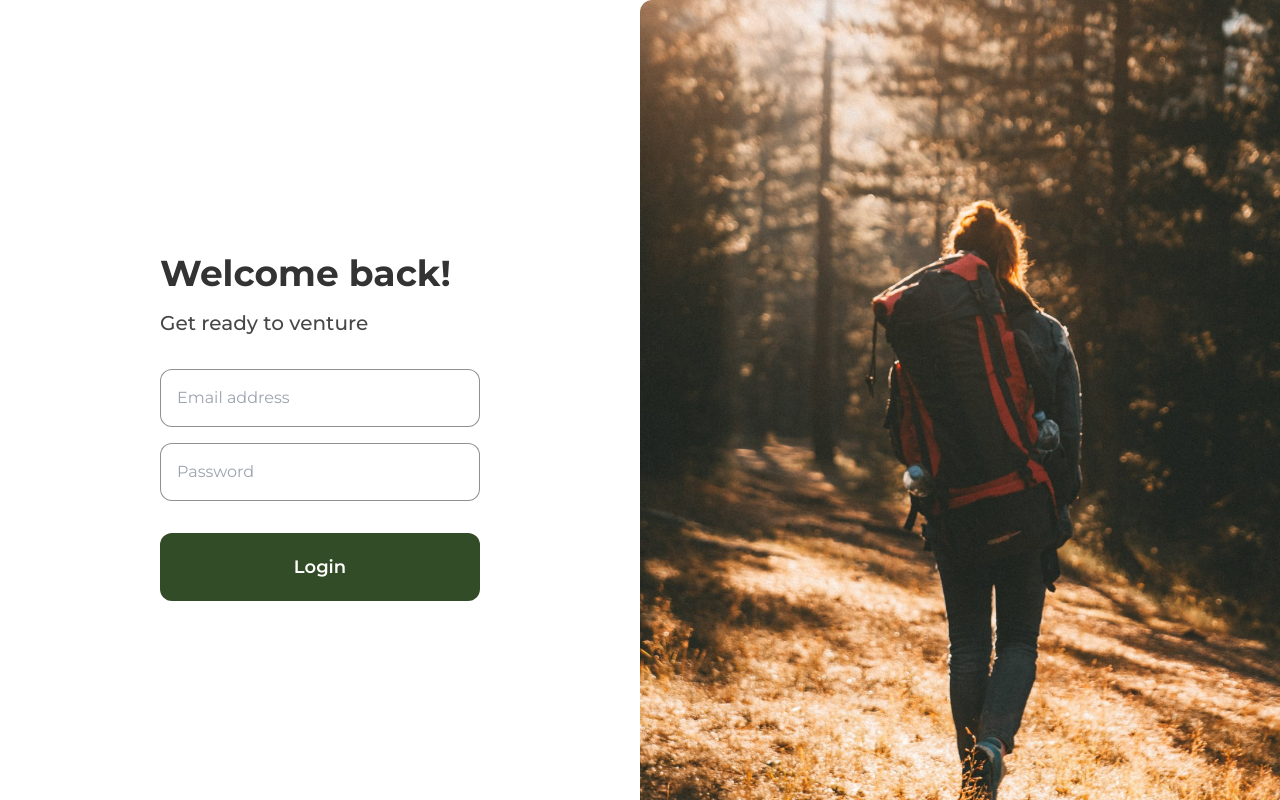
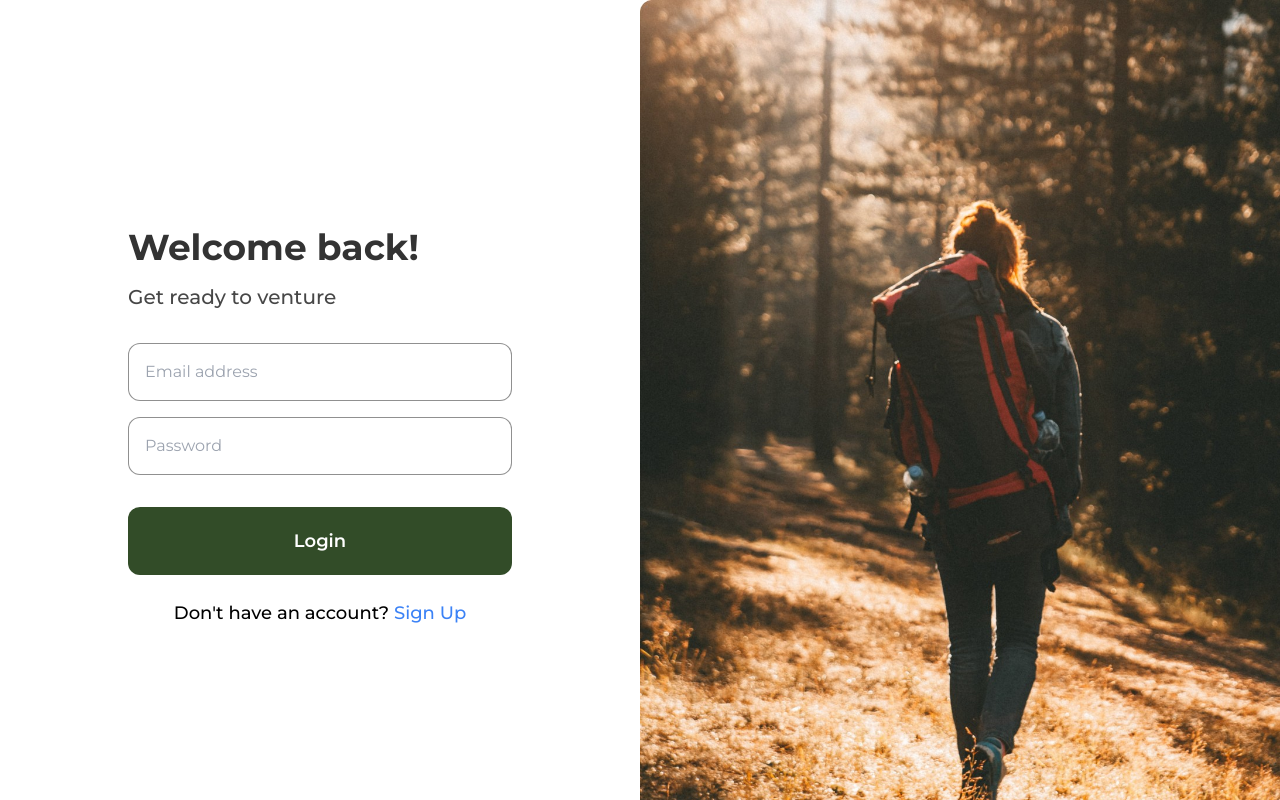
Before and after one commit to hananAzeez/venture-client, a Next.js app: page /login in a window 1280 px wide. Built offline with nearby package versions, Linux system fonts and the light colour scheme.

Commit message:
login page ui done

```diff
--- a/src/pages/login.tsx
+++ b/src/pages/login.tsx
@@ -1,10 +1,12 @@
+import Link from "next/link";
+
 /* eslint-disable @next/next/no-img-element */
 const Login = () => {
   return (
     <main>
       <div className="grid lg:grid-cols-2 h-screen overflow-hidden">
         <div className="h-full w-full flex items-center justify-center px-5 lg:px-0">
-          <div className="flex flex-col lg:w-2/3 xl:w-1/2 mx-auto">
+          <div className="flex flex-col lg:w-2/3 xl:w-3/5 mx-auto">
             <h1 className="text-4xl font-bold text-dark">Welcome back!</h1>
             <h3 className="mt-4 text-xl font-medium text-light">
               Get ready to venture
@@ -24,6 +26,12 @@ const Login = () => {
                 Login
               </button>
             </form>
+            <p className="text-center mt-6 text-lg font-medium">
+              Don&apos;t have an account?{" "}
+              <Link href="#" className="text-blue-500 hover:underline">
+                Sign Up
+              </Link>
+            </p>
           </div>
         </div>
         <div className="w-full h-full">
```
